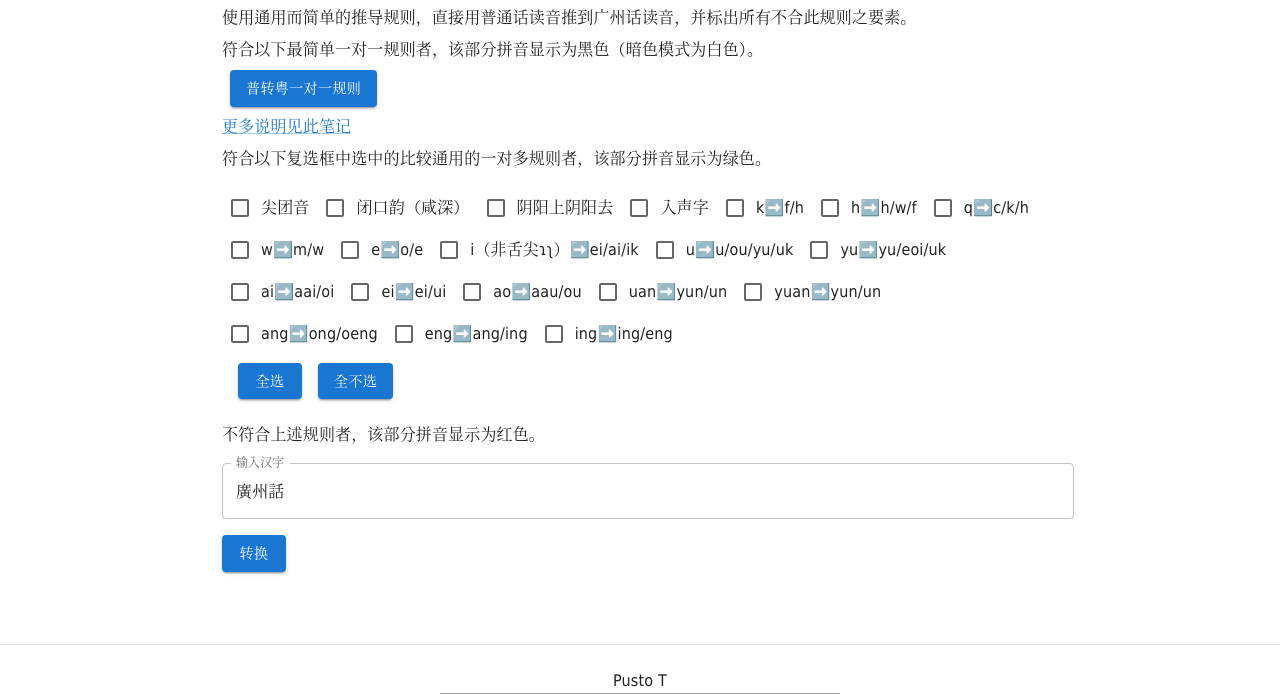
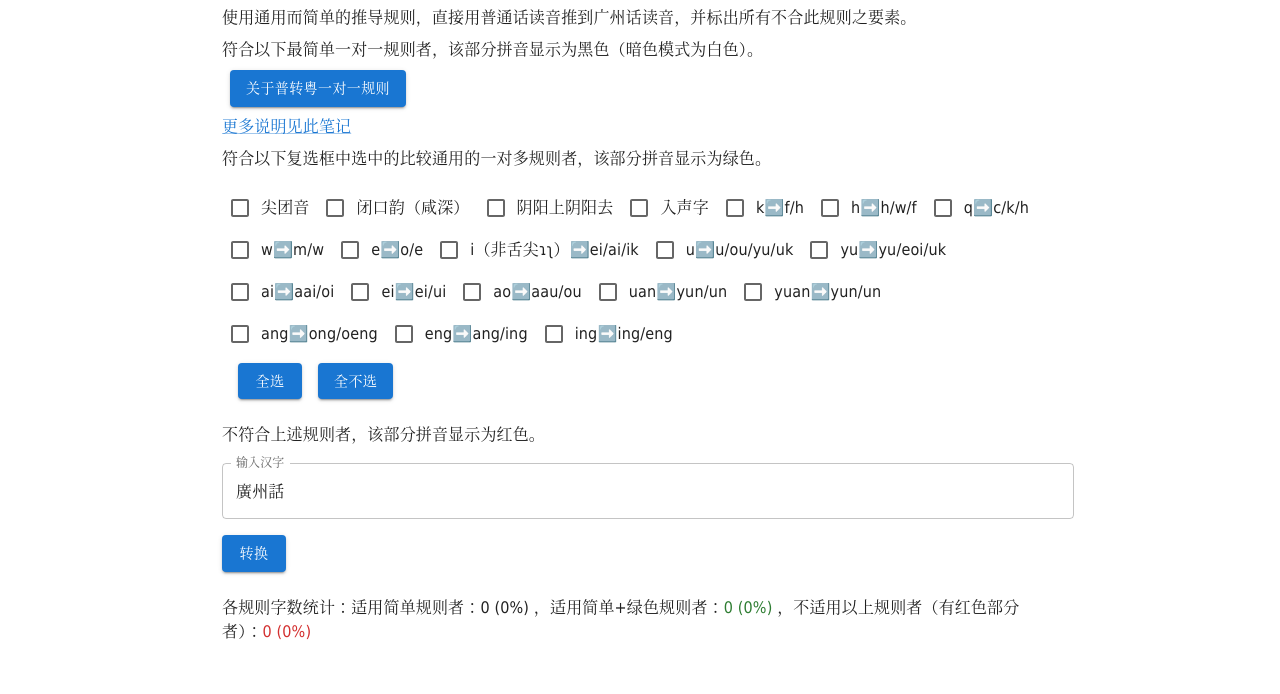
Before and after one commit to pustot/mancan, a React (Create React App) app: page /#/ in a window 1280 px wide. Shown: the part 178-872 px from the top of the page. Built offline with nearby package versions, Linux system fonts and the light colour scheme; grey boxes are pictures that could not be loaded; a web font is replaced by a local one.

Commit message:
add color count

```diff
--- a/src/pages/Home.tsx
+++ b/src/pages/Home.tsx
@@ -70,6 +70,8 @@ export default function Home(props: { lang: keyof I18nText }) {
     const [input, setInput] = React.useState<string>("廣州話");
     const [result, setResult] = React.useState<Pronunciation[]>([]);
     const [selectedOptions, setSelectedOptions] = React.useState<string[]>([]);
+    // count how many hanzis are of blank, green and red colors, and sum
+    const [bgrColorCnt, setBgrColorCnt] = React.useState<[number, number, number, number]>([0, 0, 0, 0]);
 
     const hanjppy_add_my = (hanjppy: string[]): Pronunciation => {
         let [hanzi, jp, py] = hanjppy;
@@ -150,10 +152,22 @@ export default function Home(props: { lang: keyof I18nText }) {
         setInput(e.target.value);
     };
 
+    // 点击「转换」按钮
     const handleSubmit = () => {
         const characters = input;
         const translations = translateMandarinToCantonese(characters);
         setResult(translations);
+        let [b, g, r, sum] = [0, 0, 0, 0];
+        // The same logic as color assigning
+        translations.forEach((pronunciation) => {
+            pronunciation.jp_initial !== pronunciation.my_initial ?
+                (pronunciation.my_initial.split('/').some(part => part === pronunciation.jp_initial) ?
+                    g++ :
+                    r++) :
+                b++;
+            sum++;
+        });
+        setBgrColorCnt([b, g, r, sum]);
     };
 
     const [openTooltipIndex, setOpenTooltipIndex] = React.useState<number | null>(null);
@@ -236,7 +250,7 @@ export default function Home(props: { lang: keyof I18nText }) {
             </Typography>
             <Box mx={2}>
                 <Button onClick={handleDialogueOpen} variant="contained" color="primary">
-                    普转粤一对一规则
+                    关于普转粤一对一规则
                 </Button>
                 <Dialog open={dialogueOpen} onClose={handleDialogueClose}>
                     <DialogTitle>普转粤一对一规则</DialogTitle>
@@ -357,6 +371,34 @@ export default function Home(props: { lang: keyof I18nText }) {
                     </Box>
                 </ClickAwayListener>
 
+                <Typography variant="body1" m={1}>
+                    {getLocaleText(
+                        {
+                            "zh-Hans": "各规则字数统计：适用简单规则者：",
+                        },
+                        lang
+                    )}
+                    {bgrColorCnt[0] + " (" + (bgrColorCnt[3] == 0 ? 0 : bgrColorCnt[0] / bgrColorCnt[3] * 100) + "%) "}
+                    {getLocaleText(
+                        {
+                            "zh-Hans": "，适用简单+绿色规则者：",
+                        },
+                        lang
+                    )}
+                    <GreenHighlight>
+                        {bgrColorCnt[0] + bgrColorCnt[1] + " (" + (bgrColorCnt[3] == 0 ? 0 : (bgrColorCnt[0] + bgrColorCnt[1]) / bgrColorCnt[3] * 100) + "%) "}
+                    </GreenHighlight>
+                    {getLocaleText(
+                        {
+                            "zh-Hans": "，不适用以上规则者（有红色部分者）：",
+                        },
+                        lang
+                    )}
+                    <Highlight>
+                        {bgrColorCnt[2] + " (" + (bgrColorCnt[3] == 0 ? 0 : (bgrColorCnt[2]) / bgrColorCnt[3] * 100) + "%) "}
+                    </Highlight>
+                </Typography>
+
 
             </Box>
 
```
Also changed, not shown: 1 other file (tests, documents, lock files or other folders).
